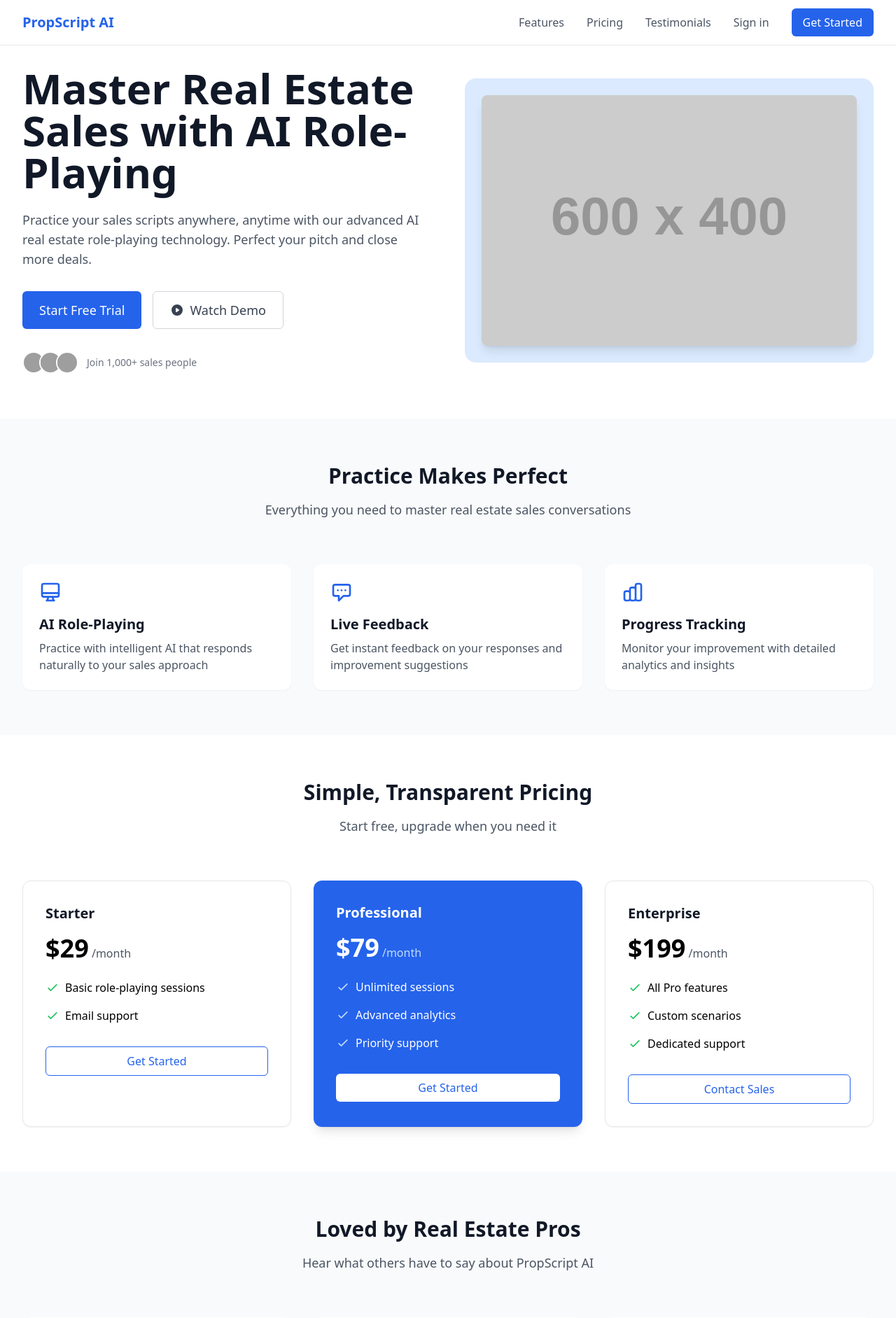
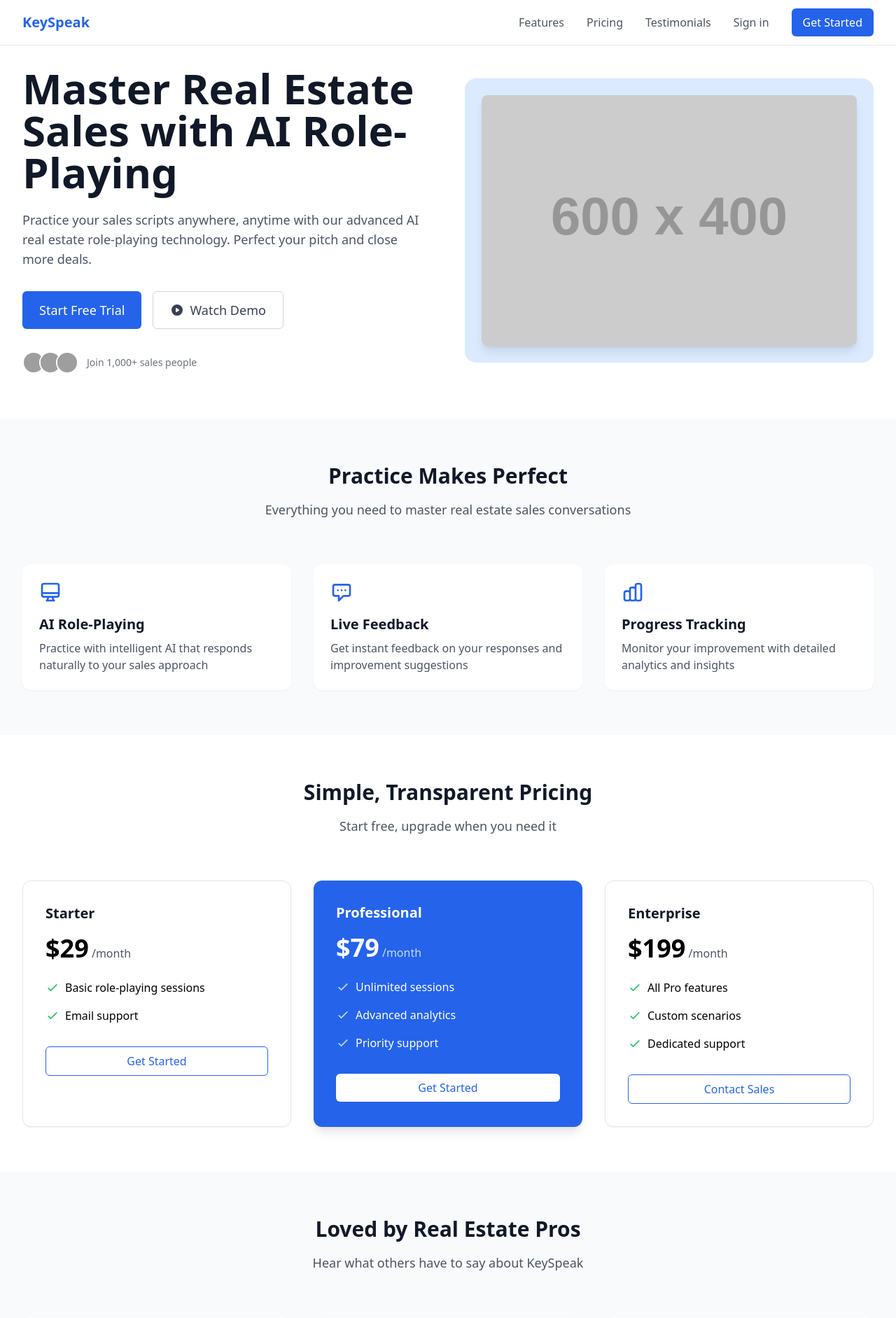
Before and after one commit to meresoft-io/keyspeak, a FastAPI app: page / in a window 1280 px wide. Shown: the top 1883 px of the page at 70% size. Run offline with FastAPI, Linux system fonts and the light colour scheme; grey boxes labelled with a size stand in for pictures from a placeholder-image service; parts of the project's set-up code (start-up, migrations or seed data) failed here and were passed over; some libraries are stand-ins or nearby versions; grey boxes are pictures that could not be loaded.

Commit message:
Assistant checkpoint: Replaced all instances of PropScript AI with KeySpeak
Assistant generated file changes:
- templates/index.html: Replace 'PropScript AI' with 'KeySpeak', Replace 'PropScript AI' with 'KeySpeak', Replace 'PropScript AI' with 'KeySpeak', Replace 'PropScript AI' with 'KeySpeak'

---

User prompt:

Any place the index.hrml says PropScript AI, replace it with KeySpeak

Replit-Commit-Author: Assistant
Replit-Commit-Session-Id: 6b90d2ca-18eb-4845-beea-02f2251f1406

```diff
--- a/templates/index.html
+++ b/templates/index.html
@@ -38,7 +38,7 @@
         <div class="max-w-7xl mx-auto px-4 sm:px-6 lg:px-8">
             <div class="flex justify-between h-16 items-center">
                 <a href="/" class="flex items-center">
-                    <span class="text-xl font-bold text-blue-600">PropScript AI</span>
+                    <span class="text-xl font-bold text-blue-600">KeySpeak</span>
                 </a>
                 <div class="hidden md:flex items-center space-x-8">
                     <a href="#features" class="text-gray-600 hover:text-gray-900">Features</a>
@@ -99,7 +99,7 @@
                 </div>
                 <div class="relative animate-fadeInUp" style="animation-delay: 0.2s">
                     <div class="bg-blue-100 rounded-2xl p-6">
-                        <img src="https://placehold.co/600x400/EEF6FF/1D4ED8?text=AI+Chat+Interface" alt="PropScript AI Interface" class="rounded-lg shadow-lg w-full">
+                        <img src="https://placehold.co/600x400/EEF6FF/1D4ED8?text=AI+Chat+Interface" alt="KeySpeak Interface" class="rounded-lg shadow-lg w-full">
                     </div>
                 </div>
             </div>
@@ -254,7 +254,7 @@
             <div class="text-center animate-fadeInUp">
                 <h2 class="text-3xl font-bold text-gray-900">Loved by Real Estate Pros</h2>
                 <p class="mt-4 text-lg text-gray-600">
-                    Hear what others have to say about PropScript AI
+                    Hear what others have to say about KeySpeak
                 </p>
             </div>
             <div class="mt-16 grid md:grid-cols-3 gap-8">
@@ -291,7 +291,7 @@
         <div class="max-w-7xl mx-auto text-center animate-fadeInUp">
             <h2 class="text-3xl font-bold text-white">Ready to Level Up Your Sales Game?</h2>
             <p class="mt-4 text-lg text-blue-100">
-                Start improving your sales skills today with PropScript AI
+                Start improving your sales skills today with KeySpeak
             </p>
             <div class="mt-8 flex justify-center gap-4">
                 <button class="bg-white text-blue-600 px-6 py-3 rounded-md text-lg hover:bg-gray-100">
```
